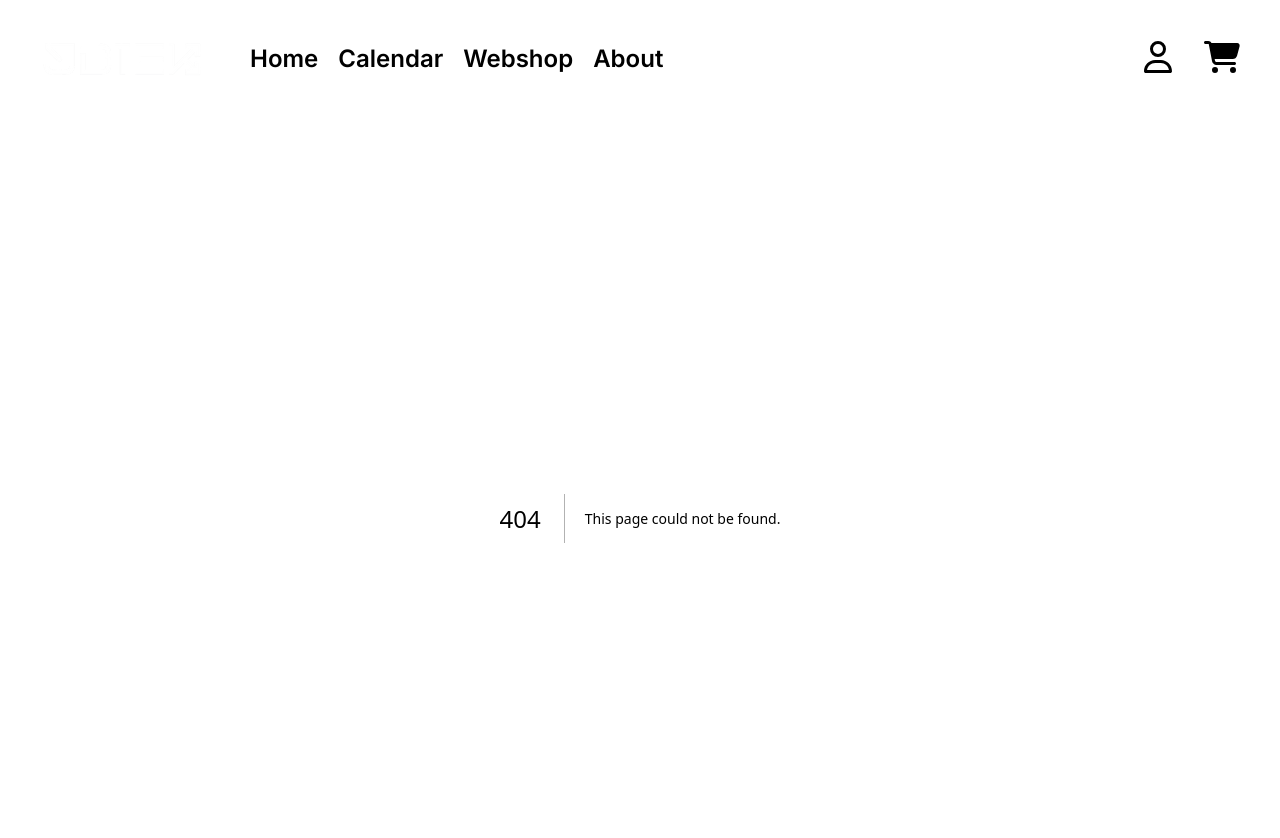
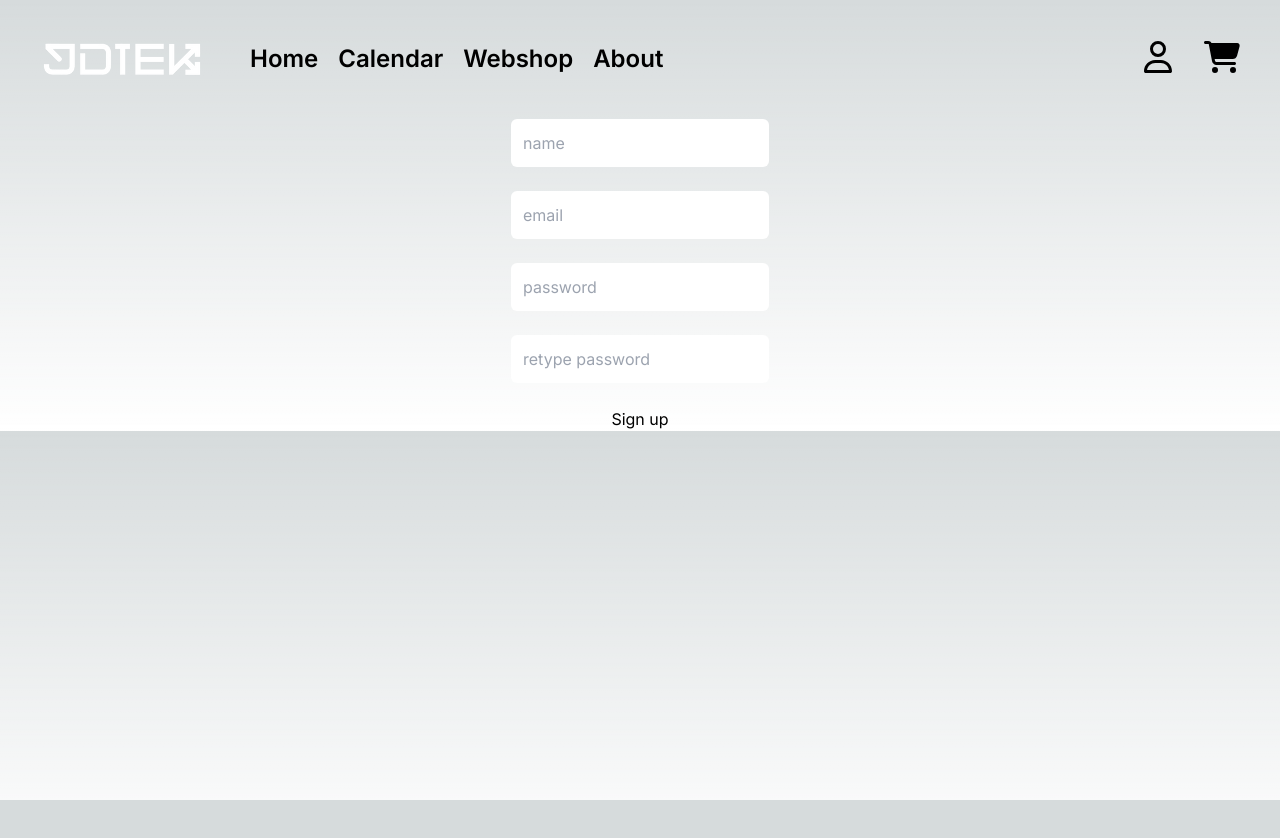
Before and after one commit to coffedahl/webbapp-nextjs, a Next.js app: page /signup in a window 1280 px wide. Before the commit this address had no page. Shown: the top 838 px of the page. After the commit the page ends 800 px from the top, so only its background shows below. Built offline with nearby package versions, Linux system fonts and the light colour scheme.

Commit message:
Added user routes
Added routes for users to sign up, login and a route for callback when an user has registerd its email.

```diff
--- /dev/null
+++ b/app/auth/callback/route.ts
@@ -0,0 +1,21 @@
+import { createRouteHandlerClient } from "@supabase/auth-helpers-nextjs"
+import { cookies } from "next/headers"
+import { NextResponse } from "next/server"
+
+import type { NextRequest } from "next/server"
+
+export async function GET(request: NextRequest) {
+  const requestUrl = new URL(request.url)
+  const code = requestUrl.searchParams.get("code")
+
+  if (code) {
+    const cookieStore = cookies()
+    const supabase = createRouteHandlerClient({
+      cookies: () => cookieStore
+    })
+    await supabase.auth.exchangeCodeForSession(code)
+  }
+
+  // URL to redirect to after sign in process completes
+  return NextResponse.redirect(`http://localhost:3000/`)
+}
--- /dev/null
+++ b/app/login/page.tsx
@@ -0,0 +1,32 @@
+'use client'
+import { createClientComponentClient } from "@supabase/auth-helpers-nextjs";
+import { redirect } from "next/navigation";
+import { FormEvent } from "react";
+
+export default function Login() {
+  async function onSubmit(event: FormEvent<HTMLFormElement>) {
+    event.preventDefault();
+    const formData = new FormData(event.currentTarget);
+    const email = formData.get("email") as string;
+    const password = formData.get("password") as string;
+
+    const supabase = createClientComponentClient();
+    const { data, error } = await supabase.auth.signInWithPassword({
+      email,
+      password,
+    });
+    if(data.user){
+      redirect("/");
+    }
+  }
+
+  return (
+    <form onSubmit={onSubmit} className="flex flex-col w-80 space-y-10">
+      <input className="text-black" type="email" name="email" id="" />
+      <input className="text-black" type="password" name="password" id="" />
+      <button className="bg-emerald-900" type="submit">
+        Login
+      </button>
+    </form>
+  );
+}
--- /dev/null
+++ b/app/signup/page.tsx
@@ -0,0 +1,80 @@
+"use client";
+
+import { createClientComponentClient } from "@supabase/auth-helpers-nextjs";
+import { useRouter } from "next/navigation";
+import { FormEvent, useState } from "react";
+
+export default function Signup() {
+  const [isLoading, setIsLoading] = useState<boolean>(false);
+  const [error, setError] = useState<string | null>(null);
+  const router = useRouter();
+
+  async function onSubmit(event: FormEvent<HTMLFormElement>) {
+    event.preventDefault();
+    setIsLoading(true);
+    setError(null);
+
+    try {
+      // Create database client
+        const supabase = createClientComponentClient();
+      // Get formdata
+      const formData = new FormData(event.currentTarget);
+      const email = formData.get("email") as string;
+      const name = formData.get("name") as string;
+      const password = formData.get("password") as string;
+
+      // Try signup
+      const { data, error } = await supabase.auth.signUp({
+        email,
+        password,
+        options: {
+          data: {
+            name,
+          },
+        },
+      });
+      if (!data.user) {
+        throw new Error("Submit failed");
+      } else {
+        router.push("/");
+      }
+    } catch (error: any) {
+      setError(error.message);
+      console.error(error);
+    } finally {
+      setIsLoading(false);
+    }
+  }
+
+  return (
+    <div className="flex justify-center items-center h-full">
+      <form onSubmit={onSubmit} className="flex flex-col space-y-6">
+        <input
+          type="text"
+          placeholder="name"
+          name="name"
+          className="text-black p-3 rounded-md"
+        />
+        <input
+          type="email"
+          placeholder="email"
+          name="email"
+          className="text-black p-3 rounded-md"
+        />
+        <input
+          type="password"
+          placeholder="password"
+          name="password"
+          className="text-black p-3 rounded-md"
+        />
+        <input
+          type="password"
+          placeholder="retype password"
+          name="password-confirm"
+          className="text-black p-3 rounded-md"
+        />
+        <button type="submit">Sign up</button>
+      </form>
+    </div>
+  );
+}
```
